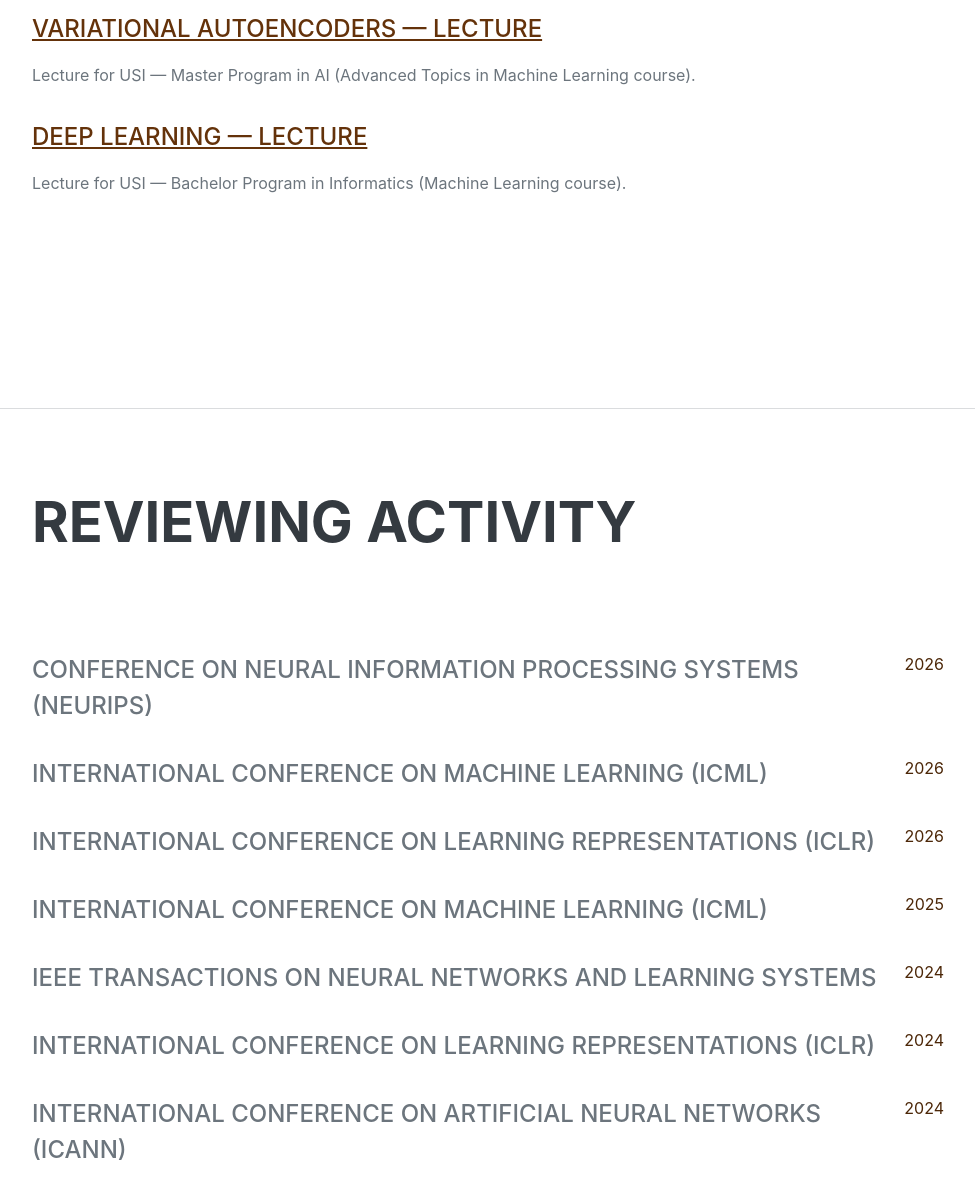
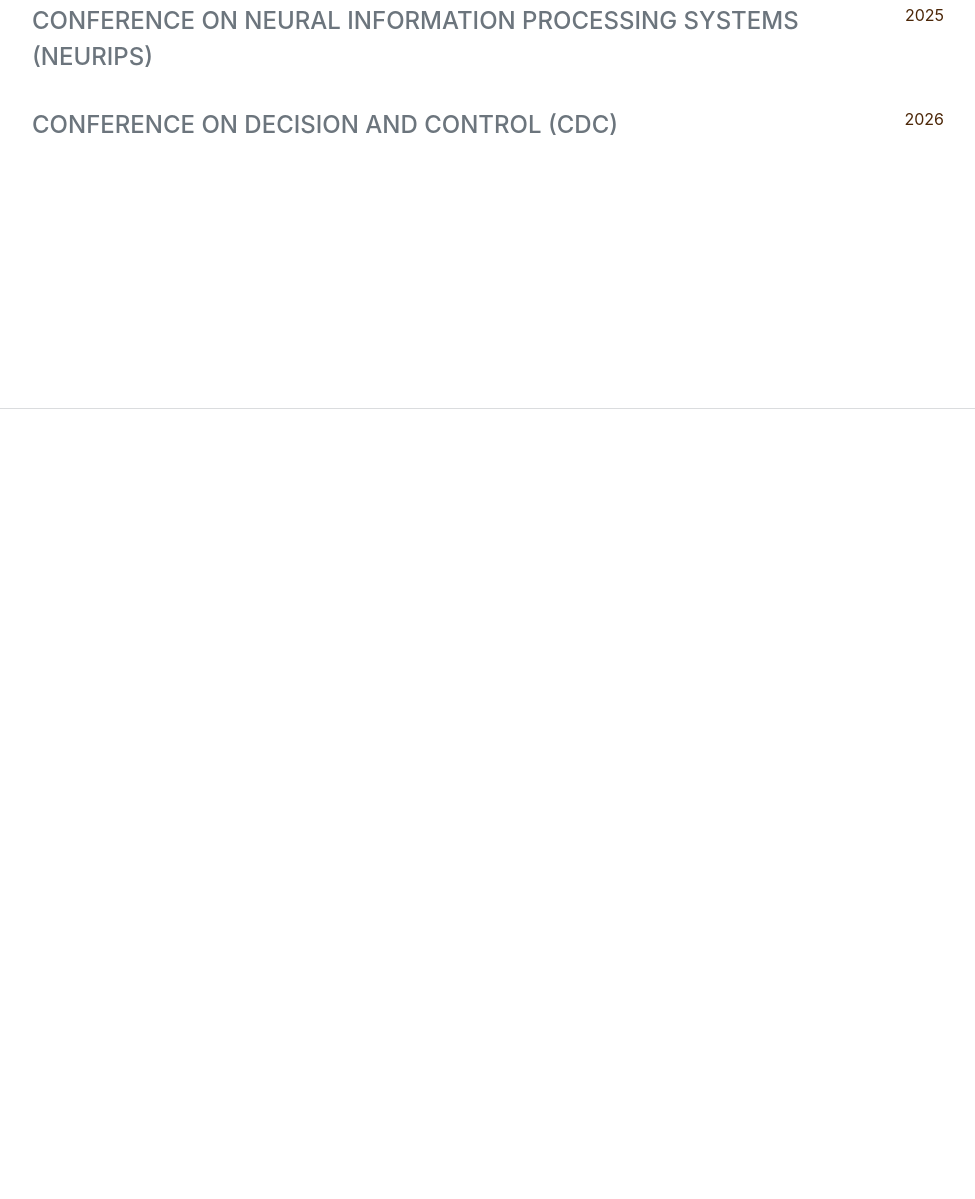
Before and after one commit to massimanenti/massimanenti.github.io, a plain HTML site: page index.html in a window 1280 px wide. Shown: the part 4234-5433 px from the top of the page, without its empty margins (288-1263 px from the left). After the commit the page ends 4643 px from the top, so only its background shows below. Drawn offline with nearby package versions, Linux system fonts and the light colour scheme; a web font is replaced by a local one.

Commit message:
Added stuff

```diff
--- a/index.html
+++ b/index.html
@@ -167,9 +167,9 @@
 
                                 <div class="d-flex flex-column flex-md-row justify-content-between mb-3">
                                     <div class="flex-grow-1">
-                                        <div class="subheading mb-3">Advanced Topics in Machine Learning - 6 ECTS</div>
+                                        <div class="subheading mb-3"> <a href="https://www.ist.uni-stuttgart.de/teaching/lectures/2026ws/optcont/"> Optimal Control - 6 ECTS</a></div>
                                     </div>
-                                    <div class="flex-shrink-0"><span class="text-primary">Spring Semester 2026</span></div>
+                                    <div class="flex-shrink-0"><span class="text-primary">Winter Semester 2026</span></div>
                                 </div>
 
                             </div>
@@ -177,13 +177,13 @@
                         <hr class="m-0" />
 
 
-                <section class="resume-section" id="lectures">
+            <!---    <section class="resume-section" id="lectures">
                     <div class="resume-section-content">
                         <h2 class="mb-5">Lectures</h2>
 
                         <div class="d-flex flex-column flex-md-row justify-content-between mb-3">
                             <div class="flex-grow-1">
-                                <!-- Title is now a clickable download link -->
+
                                 <div class="subheading mb-3">
                                     <a href="assets/additional_resources/GSL_presentation.pdf" download target="_blank" rel="noopener noreferrer">
                                         Graph Structure Learning — Lecture
@@ -197,7 +197,7 @@
 
                         <div class="d-flex flex-column flex-md-row justify-content-between mb-3">
                             <div class="flex-grow-1">
-                                <!-- Title is now a clickable download link -->
+
                                 <div class="subheading mb-3">
                                     <a href="assets/additional_resources/VAE_presentation.pdf" download target="_blank"
                                         rel="noopener noreferrer">
@@ -212,7 +212,7 @@
 
                         <div class="d-flex flex-column flex-md-row justify-content-between mb-3">
                             <div class="flex-grow-1">
-                                <!-- Title is now a clickable download link -->
+
                                 <div class="subheading mb-3">
                                     <a href="assets/additional_resources/DL_presentation.pdf" download target="_blank"
                                         rel="noopener noreferrer">
@@ -226,7 +226,7 @@
                         </div>
                     </div>
                 </section>
-                <hr class="m-0" />
+                <hr class="m-0" /> -->
 
 
                 <!-- Reviewer -->
@@ -239,49 +239,14 @@
                             <div class="flex-grow-1">
                                 <div class="subheading mb-3">Conference on Neural Information Processing Systems (NeurIPS) </div>
                             </div>
-                            <div class="flex-shrink-0"><span class="text-primary">2026</span></div>
-                        </div>
-
-                        <div class="d-flex flex-column flex-md-row justify-content-between mb-3">
-                            <div class="flex-grow-1">
-                                <div class="subheading mb-3">International Conference on Machine Learning (ICML) </div>
-                            </div>
-                            <div class="flex-shrink-0"><span class="text-primary">2026</span></div>
-                        </div>
-
-                        <div class="d-flex flex-column flex-md-row justify-content-between mb-3">
-                            <div class="flex-grow-1">
-                                <div class="subheading mb-3">International Conference on Learning Representations (ICLR) </div>
-                            </div>
-                            <div class="flex-shrink-0"><span class="text-primary">2026</span></div>
-                        </div>
-
-                        <div class="d-flex flex-column flex-md-row justify-content-between mb-3">
-                            <div class="flex-grow-1">
-                                <div class="subheading mb-3">International Conference on Machine Learning (ICML) </div>
-                            </div>
                             <div class="flex-shrink-0"><span class="text-primary">2025</span></div>
                         </div>
 
                         <div class="d-flex flex-column flex-md-row justify-content-between mb-3">
                             <div class="flex-grow-1">
-                                <div class="subheading mb-3">IEEE Transactions on Neural Networks and Learning Systems</div>
+                                <div class="subheading mb-3">Conference on Decision and Control (CDC) </div>
                             </div>
-                            <div class="flex-shrink-0"><span class="text-primary">2024</span></div>
-                        </div>
-
-                        <div class="d-flex flex-column flex-md-row justify-content-between mb-3">
-                            <div class="flex-grow-1">
-                                <div class="subheading mb-3">International Conference on Learning Representations (ICLR) </div>
-                            </div>
-                            <div class="flex-shrink-0"><span class="text-primary">2024</span></div>
-                        </div>
-
-                        <div class="d-flex flex-column flex-md-row justify-content-between mb-3">
-                            <div class="flex-grow-1">
-                                <div class="subheading mb-3">International Conference on Artificial Neural Networks (ICANN)</div>
-                            </div>
-                            <div class="flex-shrink-0"><span class="text-primary">2024</span></div>
+                            <div class="flex-shrink-0"><span class="text-primary">2026</span></div>
                         </div>
 
                     </div>
```
